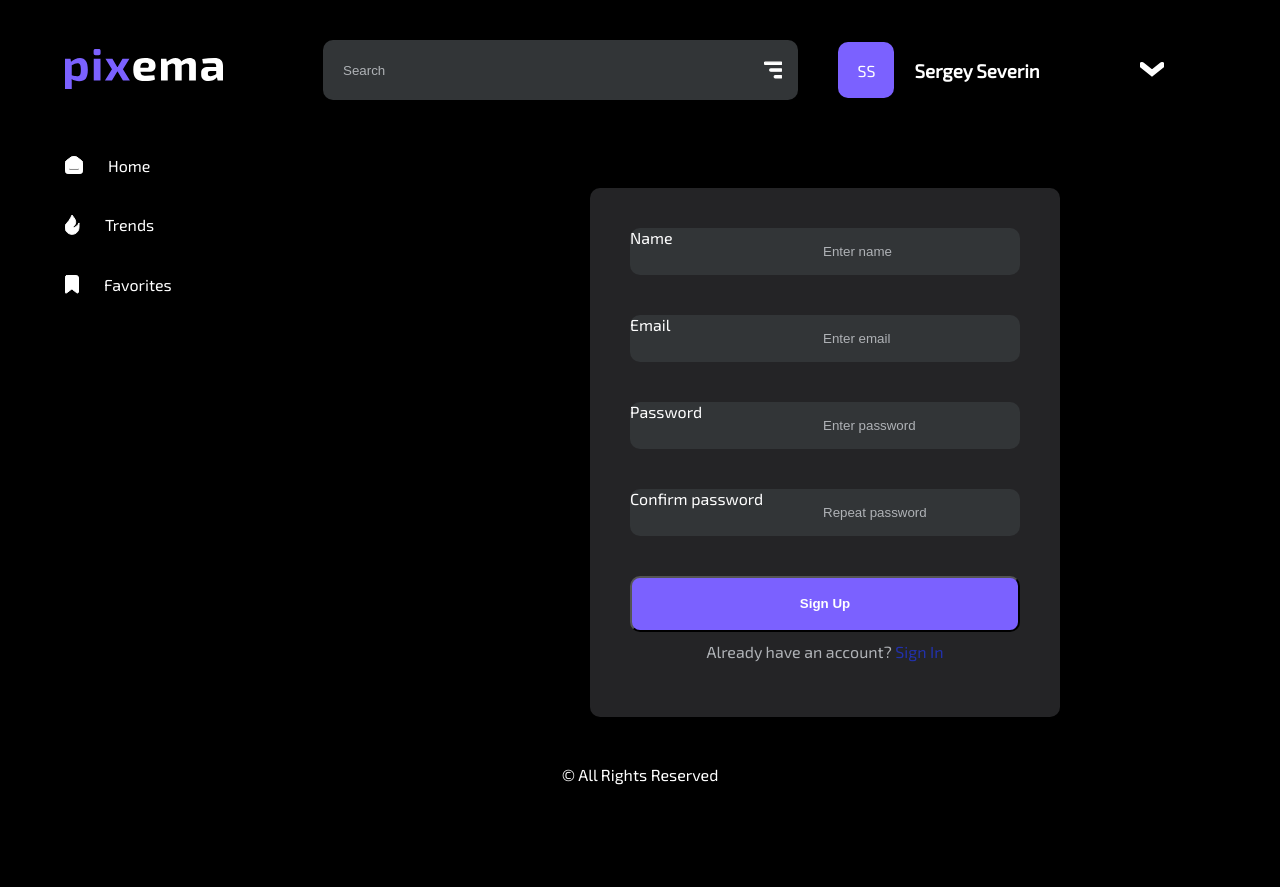
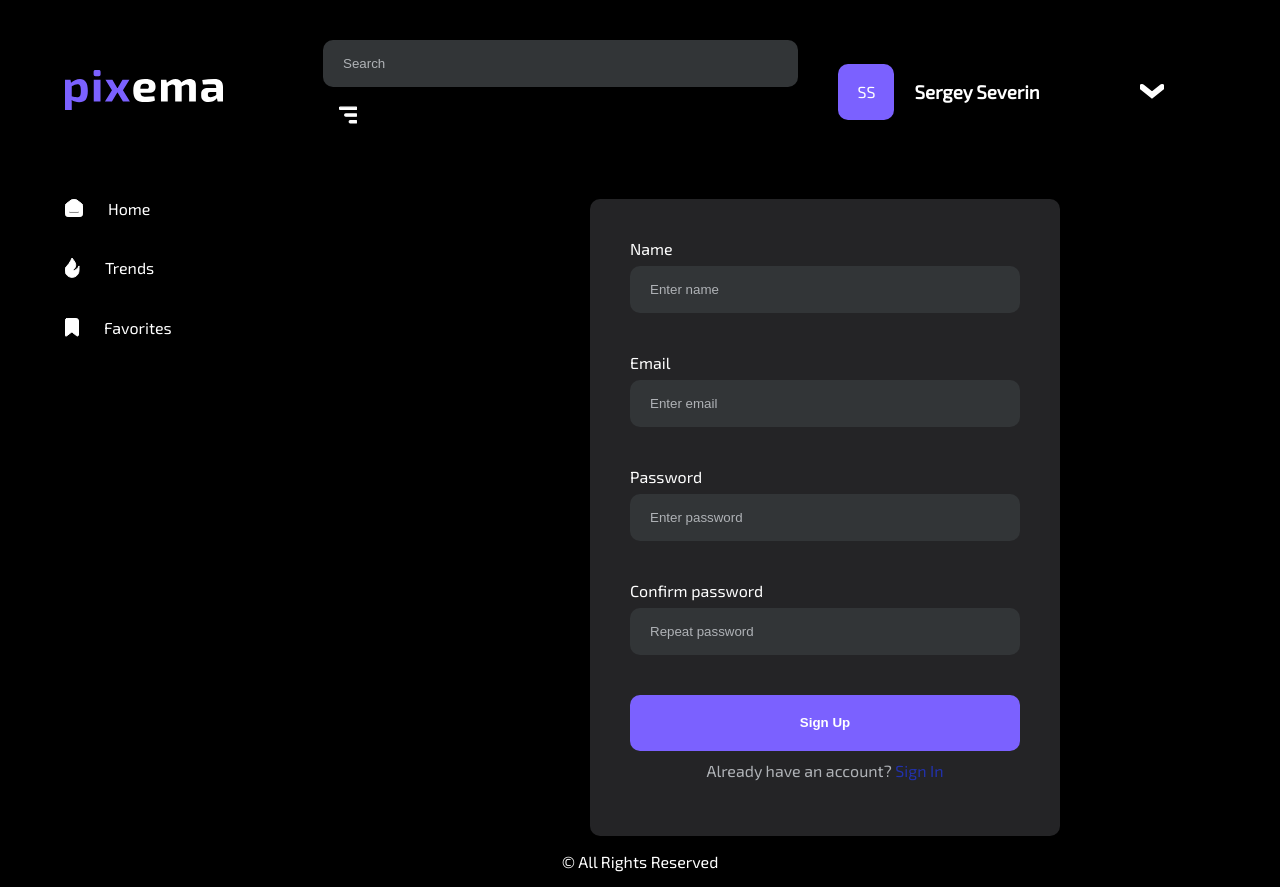
Before and after one commit to sojasac/pixema, a React (Vite) app: page / in a window 1280 px wide. Before the commit the page ends 800 px from the top, so only its background shows below. Built offline with nearby package versions, Linux system fonts and the light colour scheme.

Commit message:
style: fix styles on InputField and Button

```diff
--- a/src/shared/ui/button/ButtonStyle.module.scss
+++ b/src/shared/ui/button/ButtonStyle.module.scss
@@ -7,6 +7,7 @@
   align-items: center;
   font-weight: 600;
   line-height: 24px;
+  border: none;
   border-radius: 10px;
   color: #fff;
 
--- a/src/shared/ui/inputField/InputFieldStyle.module.scss
+++ b/src/shared/ui/inputField/InputFieldStyle.module.scss
@@ -1,11 +1,13 @@
 .container {
-  background-color: var(--pixema-secondary-color);
   border-radius: 10px;
   color: var(--pixema-white-color);
-  display: grid;
-  grid-template-columns: 1fr auto;
+  display: flex;
+  flex-direction: column;
+  > label {
+    margin-bottom: 8px;
+  }
   > input {
-    background-color: transparent;
+    background-color: var(--pixema-secondary-color);
     border-radius: 10px;
     border: none;
     display: block;
```
